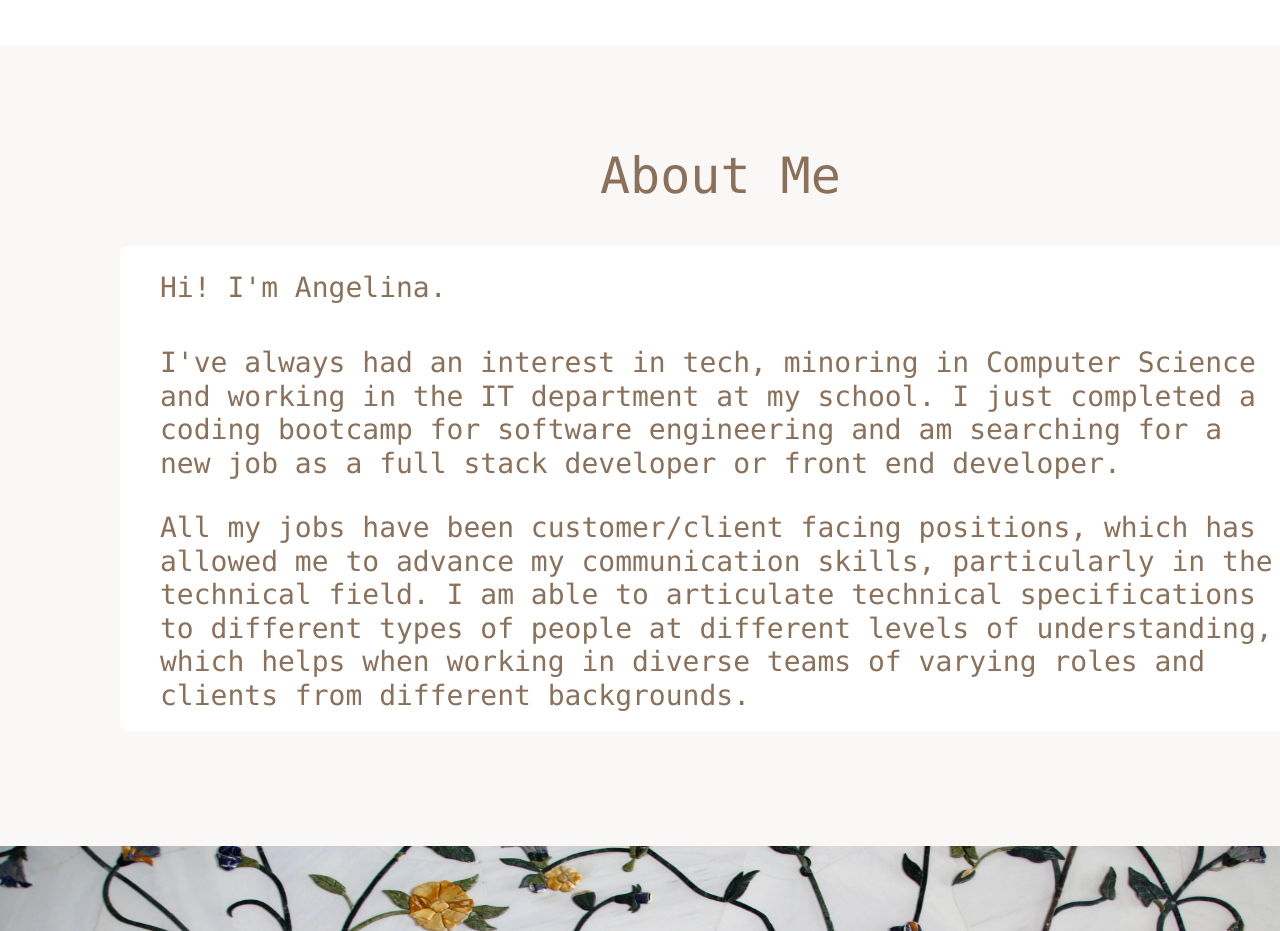
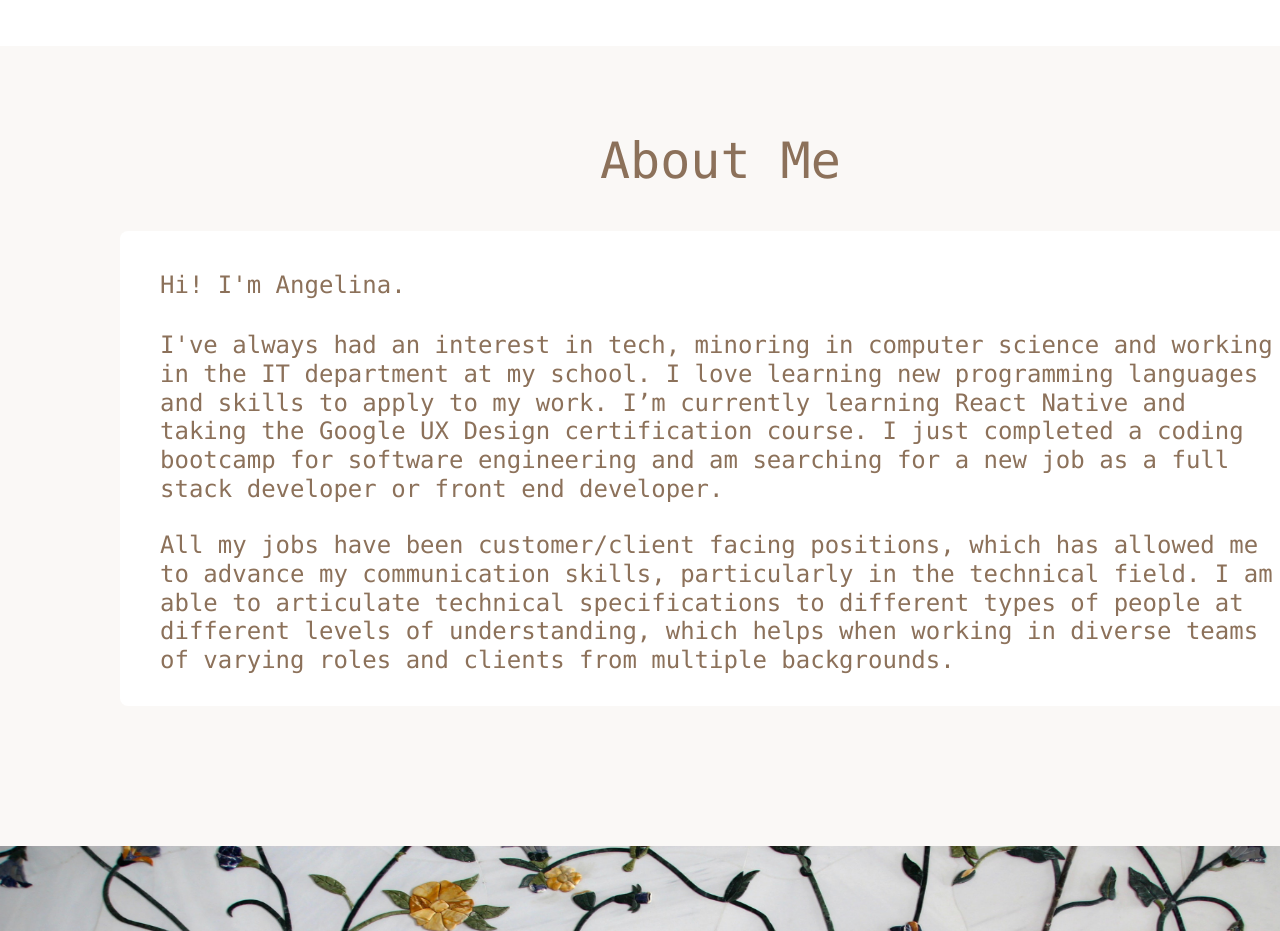
Before and after one commit to angelina-white/Personal-Website, a React (Create React App) app: page / in a window 1280 px wide. Shown: the part 2540-3471 px from the top of the page. Built offline with nearby package versions, Linux system fonts and the light colour scheme.

Commit message:
add more to about me

```diff
--- a/src/App.css
+++ b/src/App.css
@@ -361,7 +361,7 @@
 #aboutTitle {
     position: absolute;
     margin-left: 600px;
-    margin-top: 100px;
+    margin-top: 85px;
     color: #8C715A;
     font-size: 50px;
 }
@@ -369,9 +369,9 @@
 #aboutInfoBack {
     background-color: white;
     position: absolute;
-    height: 485px;
+    height: 475px;
     width: 1200px;
-    margin-top: 200px;
+    margin-top: 185px;
     margin-left: 120px;
     border-radius: 8px;
     /* opacity: .5; */
@@ -396,7 +396,7 @@
     position: absolute;
     /* margin-left: 300px;
     margin-top: 340px; */
-    margin-top: 75px;
+    margin-top: 60px;
     color: #8C715A;
 }
 
@@ -404,7 +404,7 @@
     position: absolute;
     /* margin-left: 300px;
     margin-top: 340px; */
-    margin-top: 240px;
+    margin-top: 260px;
     color: #8C715A;
 }
 
--- a/src/Components/AboutMe.js
+++ b/src/Components/AboutMe.js
@@ -7,9 +7,9 @@ function AboutMe()
             <div id="aboutInfoBack"></div>
             <h1 className="header" id="aboutTitle">About Me</h1>
             <div id="aboutTextCont">
-                <h3 id="aboutDescIntro">Hi! I'm Angelina.</h3>
-                <h3 id="aboutDesc">I've always had an interest in tech, minoring in Computer Science and working in the IT department at my school. I just completed a coding bootcamp for software engineering and am searching for a new job as a full stack developer or front end developer.</h3>
-                <h3 id="aboutDesc2">All my jobs have been customer/client facing positions, which has allowed me to advance my communication skills, particularly in the technical field. I am able to articulate technical specifications to different types of people at different levels of understanding, which helps when working in diverse teams of varying roles and clients from different backgrounds.</h3>
+                <h4 id="aboutDescIntro">Hi! I'm Angelina.</h4>
+                <h4 id="aboutDesc">I've always had an interest in tech, minoring in computer science and working in the IT department at my school. I love learning new programming languages and skills to apply to my work. I’m currently learning React Native and taking the Google UX Design certification course. I just completed a coding bootcamp for software engineering and am searching for a new job as a full stack developer or front end developer.</h4>
+                <h4 id="aboutDesc2">All my jobs have been customer/client facing positions, which has allowed me to advance my communication skills, particularly in the technical field. I am able to articulate technical specifications to different types of people at different levels of understanding, which helps when working in diverse teams of varying roles and clients from multiple backgrounds.</h4>
             </div>
         </div>
     )
```
